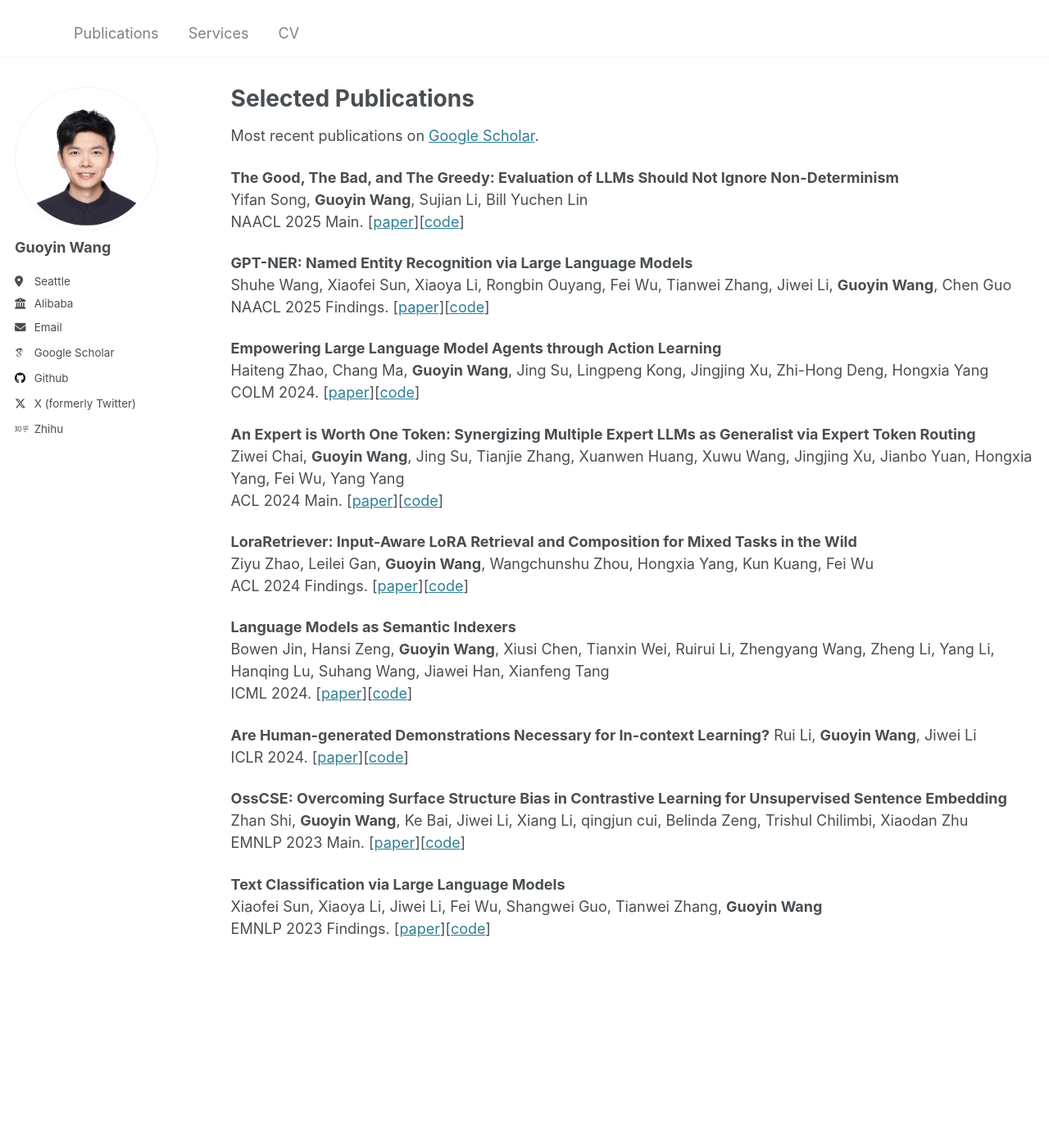
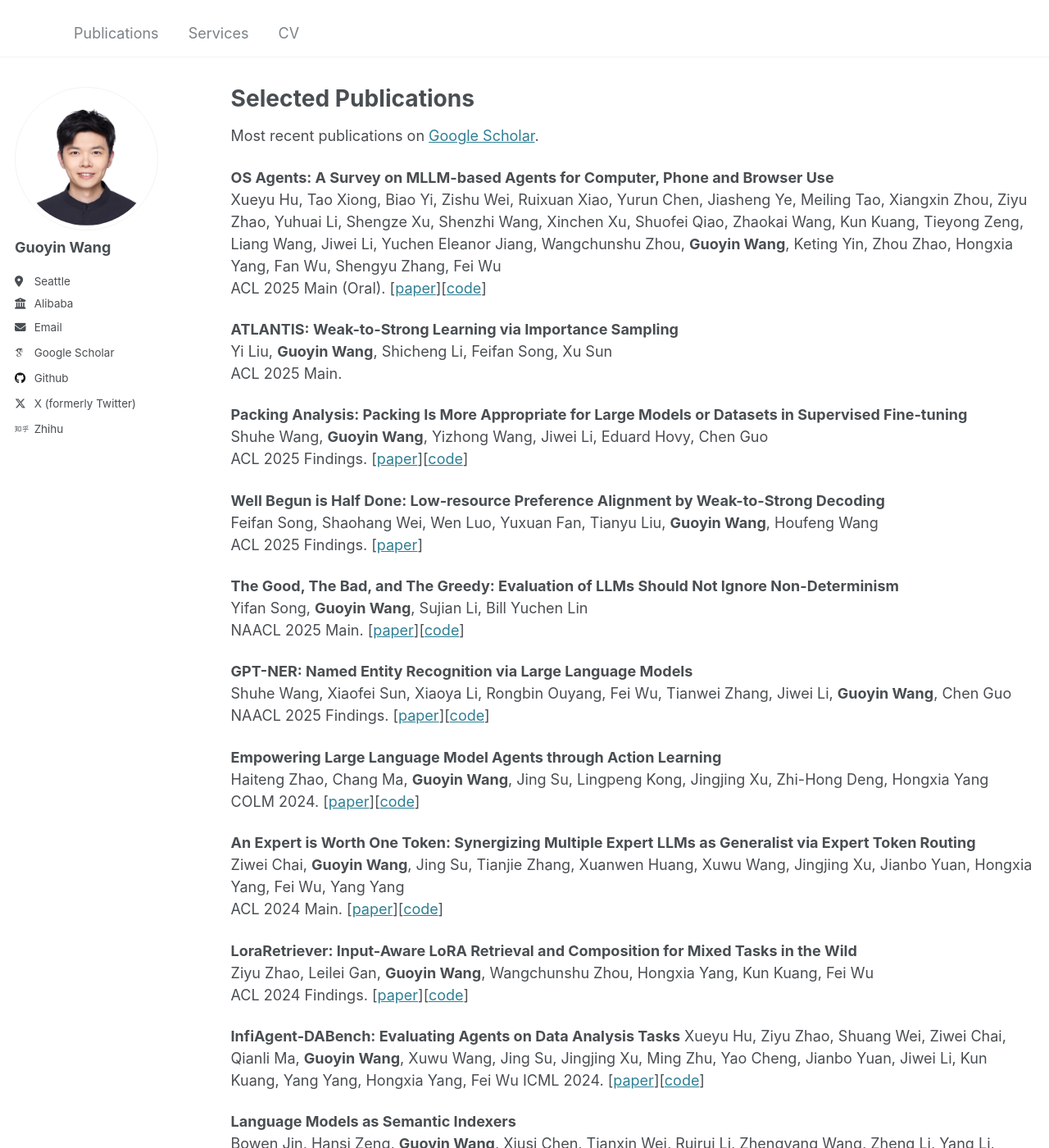
Before and after one commit to huxueyu/guoyin.wang, a Jekyll site: the page built from _pages/publications.md, in a window 1280 px wide and 1400 px high. Shown: the whole window at 82% size. Built offline with Jekyll 4.4.1, drawn with Linux system fonts in a browser that asks for light colours; some web fonts are replaced.

Commit message:
Update publications.md

```diff
--- a/_pages/publications.md
+++ b/_pages/publications.md
@@ -8,6 +8,22 @@ redirect_from:
 ---
 
 Most recent publications on [Google Scholar](https://scholar.google.com/citations?user=3apwLYIAAAAJ).
+
+**OS Agents: A Survey on MLLM-based Agents for Computer, Phone and Browser Use**
+Xueyu Hu, Tao Xiong, Biao Yi, Zishu Wei, Ruixuan Xiao, Yurun Chen, Jiasheng Ye, Meiling Tao, Xiangxin Zhou, Ziyu Zhao, Yuhuai Li, Shengze Xu, Shenzhi Wang, Xinchen Xu, Shuofei Qiao, Zhaokai Wang, Kun Kuang, Tieyong Zeng, Liang Wang, Jiwei Li, Yuchen Eleanor Jiang, Wangchunshu Zhou, **Guoyin Wang**, Keting Yin, Zhou Zhao, Hongxia Yang, Fan Wu, Shengyu Zhang, Fei Wu
+ACL 2025 Main (Oral). [[paper](https://os-agent-survey.github.io/paper.pdf)][[code](https://github.com/OS-Agent-Survey/OS-Agent-Survey)]
+
+**ATLANTIS: Weak-to-Strong Learning via Importance Sampling**
+Yi Liu, **Guoyin Wang**, Shicheng Li, Feifan Song, Xu Sun
+ACL 2025 Main.
+
+**Packing Analysis: Packing Is More Appropriate for Large Models or Datasets in Supervised Fine-tuning**
+Shuhe Wang, **Guoyin Wang**, Yizhong Wang, Jiwei Li, Eduard Hovy, Chen Guo
+ACL 2025 Findings. [[paper](https://arxiv.org/abs/2410.08081)][[code](https://github.com/ShuheWang1998/Packing-Analysis?tab=readme-ov-file)]
+
+**Well Begun is Half Done: Low-resource Preference Alignment by Weak-to-Strong Decoding**
+Feifan Song, Shaohang Wei, Wen Luo, Yuxuan Fan, Tianyu Liu, **Guoyin Wang**, Houfeng Wang
+ACL 2025 Findings. [[paper](https://arxiv.org/abs/2506.07434)]
 
 **The Good, The Bad, and The Greedy: Evaluation of LLMs Should Not Ignore Non-Determinism**
 Yifan Song, **Guoyin Wang**, Sujian Li, Bill Yuchen Lin
@@ -29,6 +45,10 @@ ACL 2024 Main. [[paper](https://arxiv.org/abs/2403.16854)][[code](https://github
 Ziyu Zhao, Leilei Gan, **Guoyin Wang**, Wangchunshu Zhou, Hongxia Yang, Kun Kuang, Fei Wu
 ACL 2024 Findings. [[paper](https://arxiv.org/abs/2402.09997)][[code](https://github.com/StyxXuan/LoraRetriever)]
 
+**InfiAgent-DABench: Evaluating Agents on Data Analysis Tasks**
+Xueyu Hu, Ziyu Zhao, Shuang Wei, Ziwei Chai, Qianli Ma, **Guoyin Wang**, Xuwu Wang, Jing Su, Jingjing Xu, Ming Zhu, Yao Cheng, Jianbo Yuan, Jiwei Li, Kun Kuang, Yang Yang, Hongxia Yang, Fei Wu
+ICML 2024. [[paper](https://arxiv.org/abs/2401.05507)][[code](https://github.com/InfiAgent/InfiAgent)]
+
 **Language Models as Semantic Indexers**
 Bowen Jin, Hansi Zeng, **Guoyin Wang**, Xiusi Chen, Tianxin Wei, Ruirui Li, Zhengyang Wang, Zheng Li, Yang Li, Hanqing Lu, Suhang Wang, Jiawei Han, Xianfeng Tang
 ICML 2024. [[paper](https://arxiv.org/abs/2310.07815)][[code](https://github.com/PeterGriffinJin/LMIndexer)]
```
